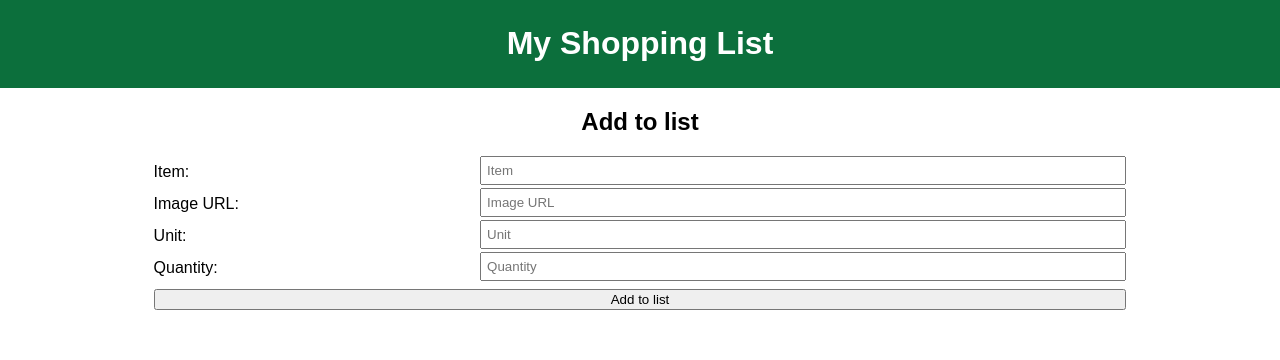
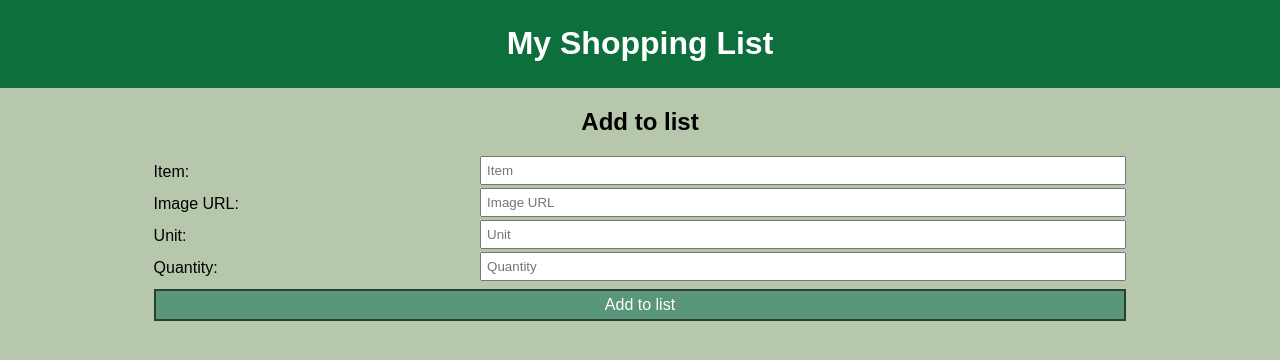
Before and after one commit to lonsnw/group-fs-react-shopping-list, a React (Vite) app: page / in a window 1280 px wide. Shown: the top 360 px of the page. Built offline with nearby package versions, Linux system fonts and the light colour scheme; no server answers.

Commit message:
Updating with styling tweaks

```diff
--- a/src/components/App/App.css
+++ b/src/components/App/App.css
@@ -1,6 +1,7 @@
 html {
   width: 100%;
   margin: auto;
+  background-color: #b6c7ac;
 }
 
 main {
@@ -9,4 +10,22 @@ main {
   display: grid;
   grid-template-columns: 1fr 1fr;
   gap: 5px;
+  align-items: stretch;
+  padding: 20px;
 }
+
+button {
+  font-family: Arial;
+  color: #ffffff;
+  font-size: 16px;
+  background: #5a9679;
+  padding: 5px 20px;
+  border: solid #2a4035 2px;
+  text-decoration: none;
+}
+
+button:hover {
+  background: #ffffff;
+  text-decoration: none;
+  color: #5a9679;
+}
--- a/src/components/List/List.css
+++ b/src/components/List/List.css
@@ -3,6 +3,10 @@
     text-align: center;
     border: 2px dashed #5a9679;
     background: #b6c7ac;
+    display: flex;
+    flex-direction: column;
+    justify-content: space-between;
+    text-decoration: line-through;
 }
 
 .not-bought {
@@ -10,4 +14,7 @@
     text-align: center;
     border: 2px dashed #5a9679;
     background: #e4ebb1;
+    display: flex;
+    flex-direction: column;
+    justify-content: space-between;
 }
--- a/src/components/List/List.jsx
+++ b/src/components/List/List.jsx
@@ -27,6 +27,7 @@ function List({listArray, getList}) {
                 // ternary operator to change styling if an item is purchased or not
                 return <div key={item.id} className={item.purchased ? "bought" : "not-bought"}>
                     <h3>{item.name}</h3>
+                    <div className="item-content">
                         {item.displayimage ? (
                             <img src={item.displayimage} alt={item.name} style={{ width : 200, padding : 20 }} />
                         ) : (
@@ -34,6 +35,9 @@ function List({listArray, getList}) {
                                 <span>No Image</span>
                             </div>
                         )}
+                        <h4 className='item-details'>{item.quantity} {item.unit}</h4>
+                    </div>
+                    <div className="item-status">
                         {item.purchased ? (
                             <div className="bought">
                             <span>Purchased</span>
@@ -43,7 +47,7 @@ function List({listArray, getList}) {
                                 <span><button onClick={() => buyItem(item.id)}>Buy</button> <button onClick={() => removeItem(item.id)}>Remove</button></span>
                             </div>
                         )}
-                    <h4>{item.quantity} {item.unit}</h4>
+                    </div>
                 </div>
             })}
         </>
```
Lines whose indentation alone changed are shown as unchanged.
